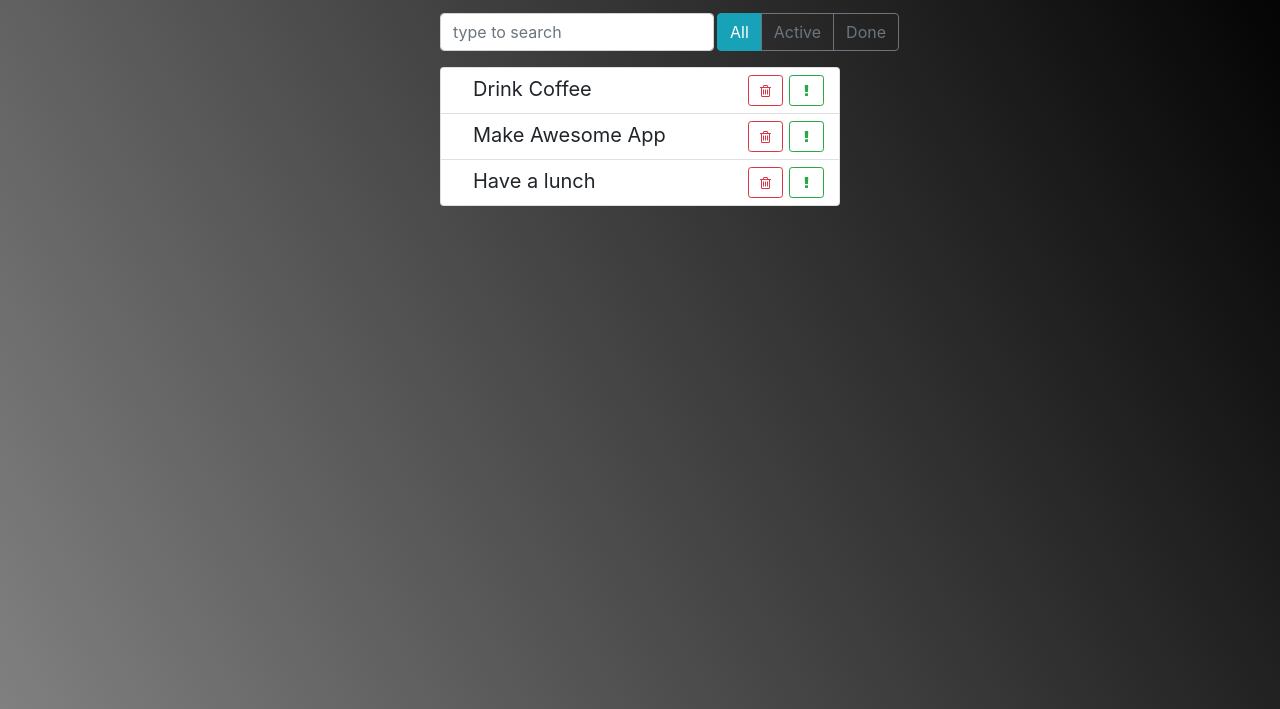
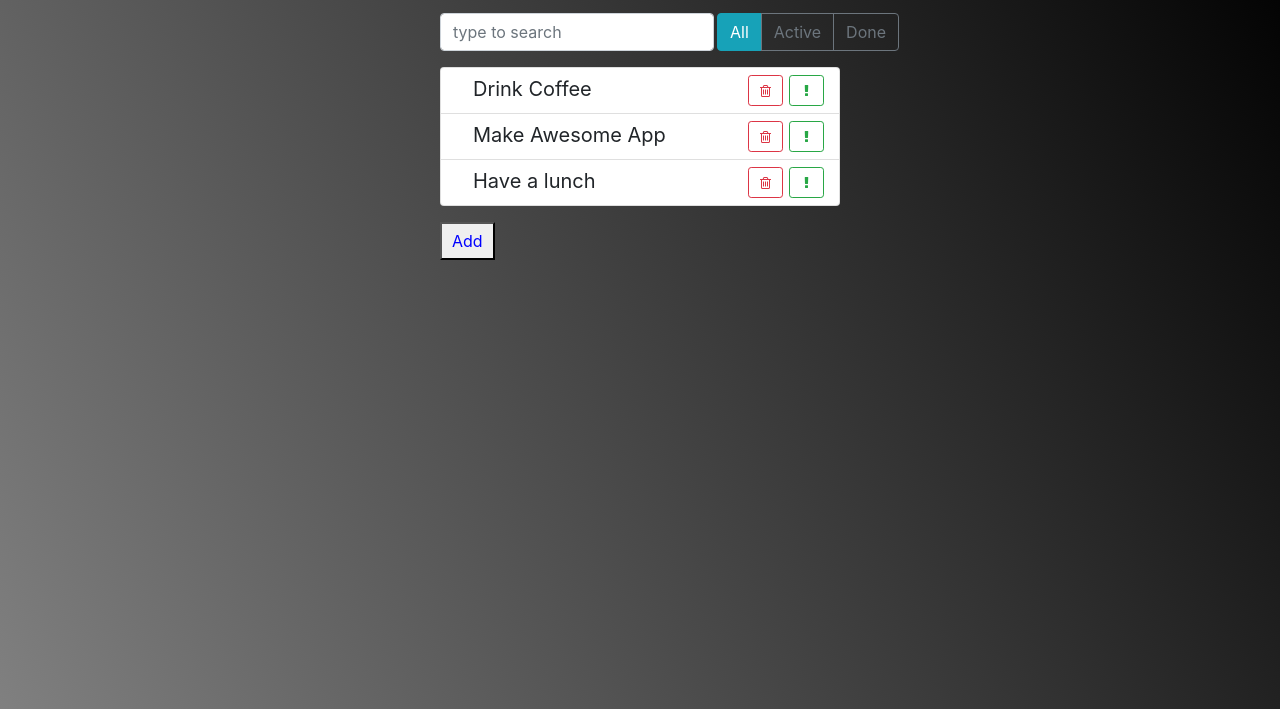
Before and after one commit to westerovs/React-and-Redux-SPA, a React app: page / in a window 1280 px wide. Shown: the part 91-800 px from the top of the page. Built offline with nearby package versions, Linux system fonts and the light colour scheme.

Commit message:
added create task event

```diff
--- /dev/null
+++ b/src/components/added-item/added-item.css
@@ -0,0 +1,5 @@
+.added {
+    padding: 5px 10px;
+    color: blue;
+    cursor: pointer;
+}
--- /dev/null
+++ b/src/components/added-item/added-item.js
@@ -0,0 +1,12 @@
+import React, { Component } from 'react';
+import './added-item.css';
+
+export default class AddedItem extends Component {
+    render() {
+        const { onAddedItem } = this.props
+
+        return (
+            <button onClick={ () => onAddedItem('hl55o') } className="added">Add</button>
+        );
+    }
+}
--- /dev/null
+++ b/src/components/added-item/index.js
@@ -0,0 +1,3 @@
+import AddedItem from "./added-item";
+
+export default AddedItem
--- a/src/components/app/app.js
+++ b/src/components/app/app.js
@@ -3,11 +3,13 @@ import React, {Component} from 'react'
 import AppHeader from '../app-header'
 import SearchPanel from '../search-panel'
 import TodoList from '../todo-list'
+import AddedItem from '../added-item'
 import ItemStatusFilter from '../item-status-filter'
-
 import './app.css'
 
 export default class App extends Component {
+
+    maxId = 100
 
     state = {
         todoData: [
@@ -18,7 +20,7 @@ export default class App extends Component {
     }
 
     deleteItem = (id) => {
-        this.setState(({todoData}) => {
+        this.setState(({ todoData }) => {
             const todoId = todoData.findIndex(item => item.id === id)
             const newTodoData = [
                 ...todoData.slice(0, todoId),
@@ -31,8 +33,23 @@ export default class App extends Component {
         })
     }
 
+    addedItem = (text) => {
+        const newItem = {
+            label: text,
+            important: true,
+            id: this.maxId++
+        }
+
+        this.setState(({ todoData }) => {
+            const newTodoData = [...todoData, newItem]
+
+            return {
+                todoData: newTodoData
+            }
+        })
+    }
+
     render() {
-        console.log('render')
         return (
             <div className="todo-app">
                 <AppHeader toDo={ 1 } done={ 3 }/>
@@ -40,11 +57,11 @@ export default class App extends Component {
                     <SearchPanel/>
                     <ItemStatusFilter/>
                 </div>
-
                 <TodoList
                     todos={ this.state.todoData }
                     onDeleted={ this.deleteItem }
                 />
+                <AddedItem onAddedItem={ this.addedItem }/>
             </div>
         )
     }
--- a/src/components/todo-list/todo-list.css
+++ b/src/components/todo-list/todo-list.css
@@ -1,3 +1,7 @@
+.todo-list {
+    margin-bottom: 1rem;
+}
+
 .todo-list .list-group-item {
     padding : .25rem .75rem;
 }
```
